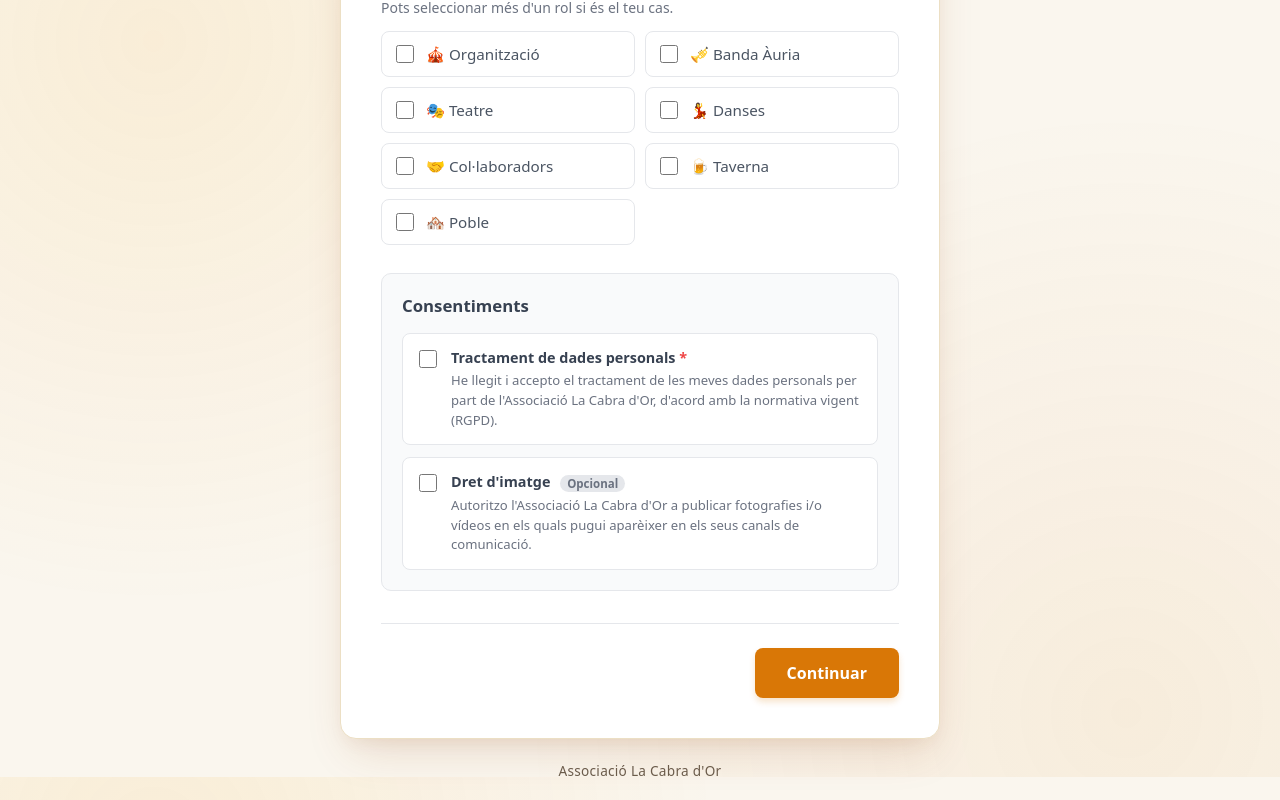
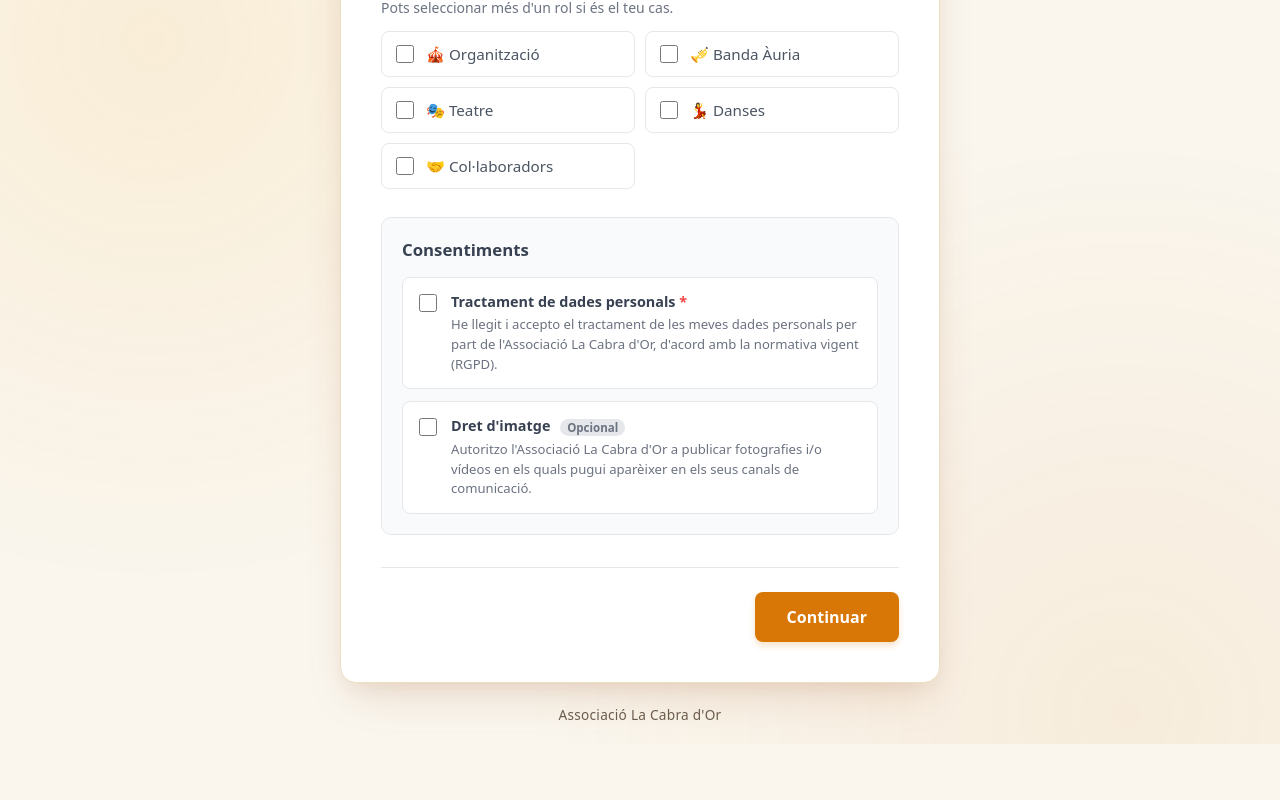
Before and after one commit to cantepoler/formulari-cabra, a Vue app in the folder frontend/: page / in a window 1280 px wide. Shown: the part 823-1623 px from the top of the page. After the commit the page ends 1567 px from the top, so only its background shows below. Built offline with nearby package versions, Linux system fonts and the light colour scheme.

Commit message:
Activat docs des de conta de servei

```diff
--- a/frontend/api/_validation.js
+++ b/frontend/api/_validation.js
@@ -1,6 +1,6 @@
 // api/_validation.js  — prefix "_" = Vercel no el tracta com endpoint
 
-const ROLS_VALIDS = ['organitzacio', 'banda', 'teatre', 'danses', 'colabos', 'taverna', 'poble'];
+const ROLS_VALIDS = ['organitzacio', 'banda', 'teatre', 'danses', 'colabos'];
 const ALERGIES_VALIDES = ['celiac', 'vegetaria', 'altres'];
 
 function esCorreuValid(c) { return /^[^\s@]+@[^\s@]+\.[^\s@]+$/.test(c); }
--- a/frontend/src/components/DadesPersonals.vue
+++ b/frontend/src/components/DadesPersonals.vue
@@ -133,12 +133,6 @@ export default {
         </label>
         <label class="checkbox-label" :class="{ 'checkbox-selected': rols.includes('colabos') }">
           <input type="checkbox" value="colabos" v-model="rols"><span>🤝 Col·laboradors</span>
-        </label>
-        <label class="checkbox-label" :class="{ 'checkbox-selected': rols.includes('taverna') }">
-          <input type="checkbox" value="taverna" v-model="rols"><span>🍺 Taverna</span>
-        </label>
-        <label class="checkbox-label" :class="{ 'checkbox-selected': rols.includes('poble') }">
-          <input type="checkbox" value="poble" v-model="rols"><span>🏘️ Poble</span>
         </label>
       </div>
       <span v-if="err('rols')" class="error-msg">{{ errors.rols }}</span>
```
